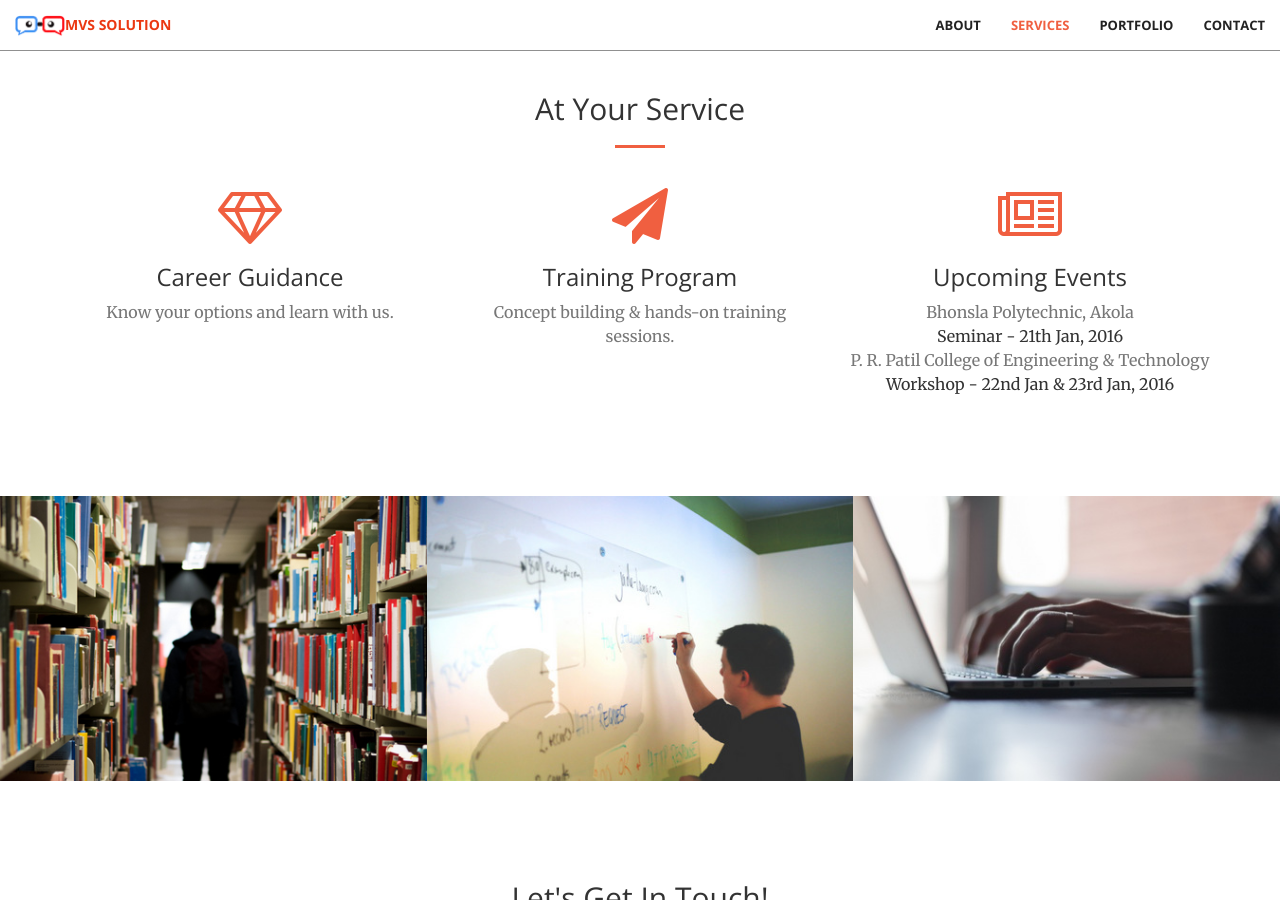
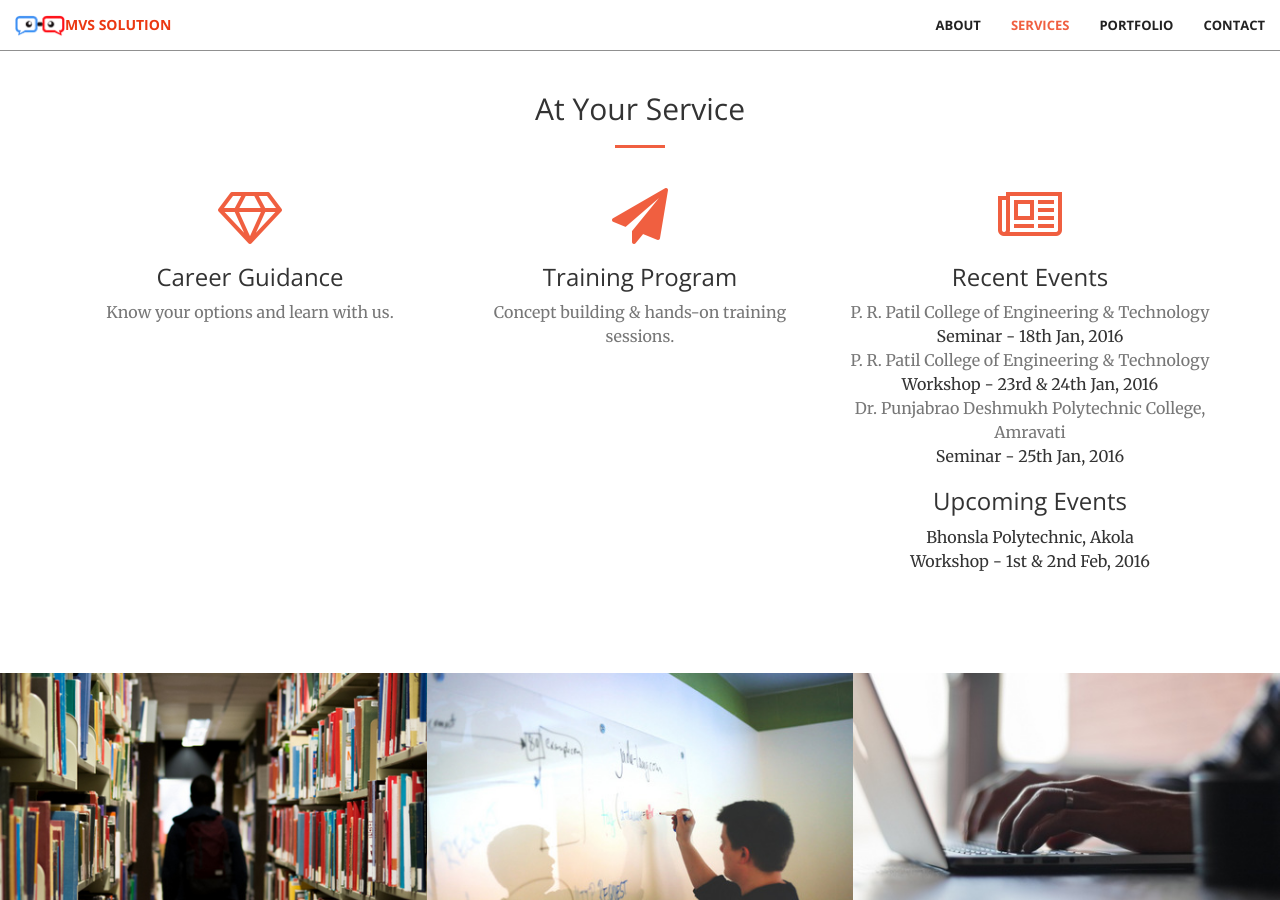
Before and after one commit to nirajftw/mvssolution-website, a Jekyll site: the page built from index.html, in a window 1280 px wide and 900 px high, scrolled down 1252 px. Built offline with Jekyll 4.4.1, drawn with Linux system fonts in a browser that asks for light colours.

Commit message:
Update services.html

```diff
--- a/_includes/services.html
+++ b/_includes/services.html
@@ -26,11 +26,17 @@
             <div class="col-lg-4 col-md-6 text-center">
                 <div class="service-box">
                     <i class="fa fa-4x fa-newspaper-o wow bounceIn text-primary" data-wow-delay=".2s"></i>
+                    <h3>Recent Events</h3>
+                    <p class="text-muted">P. R. Patil College of Engineering & Technology</p>
+                    <p>Seminar - 18th Jan, 2016</p>
+                    <p class="text-muted">P. R. Patil College of Engineering & Technology</p>
+                    <p>Workshop - 23rd & 24th Jan, 2016</p>
+                    <p class="text-muted">Dr. Punjabrao Deshmukh Polytechnic College, Amravati</p>
+                    <p>Seminar - 25th Jan, 2016</p>
                     <h3>Upcoming Events</h3>
-                    <p class="text-muted">Bhonsla Polytechnic, Akola</p>
-                    <p>Seminar - 21th Jan, 2016</p>
-                    <p class="text-muted">P. R. Patil College of Engineering & Technology</p>
-                    <p>Workshop - 22nd Jan & 23rd Jan, 2016</p>
+                    <p class="text">Bhonsla Polytechnic, Akola</p>
+                    <p>Workshop - 1st & 2nd Feb, 2016</p>
+
                 </div>
             </div>
             <!-- <div class="col-lg-3 col-md-6 text-center">
```
